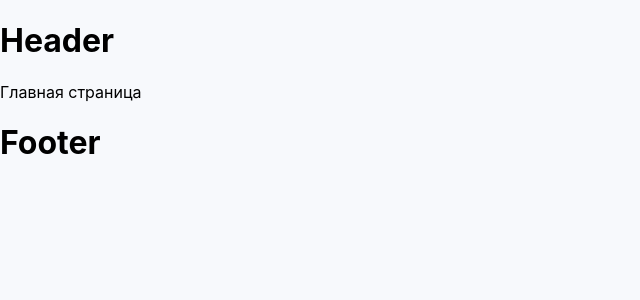
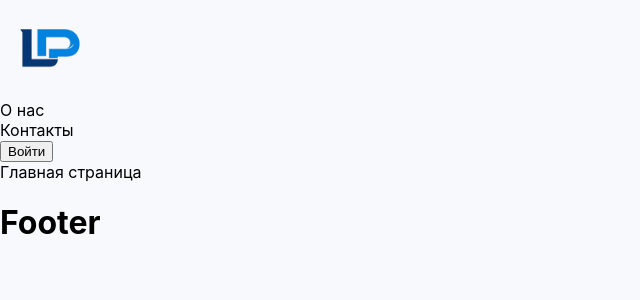
Before and after one commit to WadimMaksimov/Logbook, a React (Vite) app in the folder front/: page / in a window 1280 px wide. Shown: the top 300 px of the page, without its empty margins (0-640 px from the left). Built offline with nearby package versions, Linux system fonts and the light colour scheme.

Commit message:
add_UIHeader

```diff
--- a/front/src/shared/theme/GlobalStyle.ts
+++ b/front/src/shared/theme/GlobalStyle.ts
@@ -8,4 +8,18 @@ export const GlobalStyle = createGlobalStyle`
     font-size: ${({ theme }) => theme.fontSize.small};
     background-color: ${({ theme }) => theme.colors.background};
   }
+
+  img {width: 100%;}
+
+  ul {
+    list-style: none;
+    margin: 0;
+    padding: 0;
+  }
+
+  a {
+    text-decoration: none;
+    color: inherit;
+
+  }
 `;
--- a/front/src/widgets/header/ui/index.tsx
+++ b/front/src/widgets/header/ui/index.tsx
@@ -1,7 +1,26 @@
+import { Link } from 'react-router';
+import logotip from '@/shared/img/logotip.png';
+import * as Styled from './styled';
+
 export const Header = () => {
   return (
     <div>
-      <h1>Header</h1>
+      <Styled.LinkLogo to="/">
+        <img src={logotip} alt="Logotip" />
+      </Styled.LinkLogo>
+      <nav>
+        <ul>
+          <li>
+            <Link to="#">О нас</Link>
+          </li>
+          <li>
+            <Link to="#">Контакты</Link>
+          </li>
+        </ul>
+      </nav>
+      <div>
+        <button>Войти</button>
+      </div>
     </div>
   );
 };
--- /dev/null
+++ b/front/src/widgets/header/ui/styled.ts
@@ -0,0 +1,8 @@
+import { Link } from 'react-router';
+import styled from 'styled-components';
+
+export const LinkLogo = styled(Link)`
+  display: block;
+  width: 100px;
+  height: 100px;
+`;
```
Also changed, not shown: front/src/shared/img/logotip.png (added).
